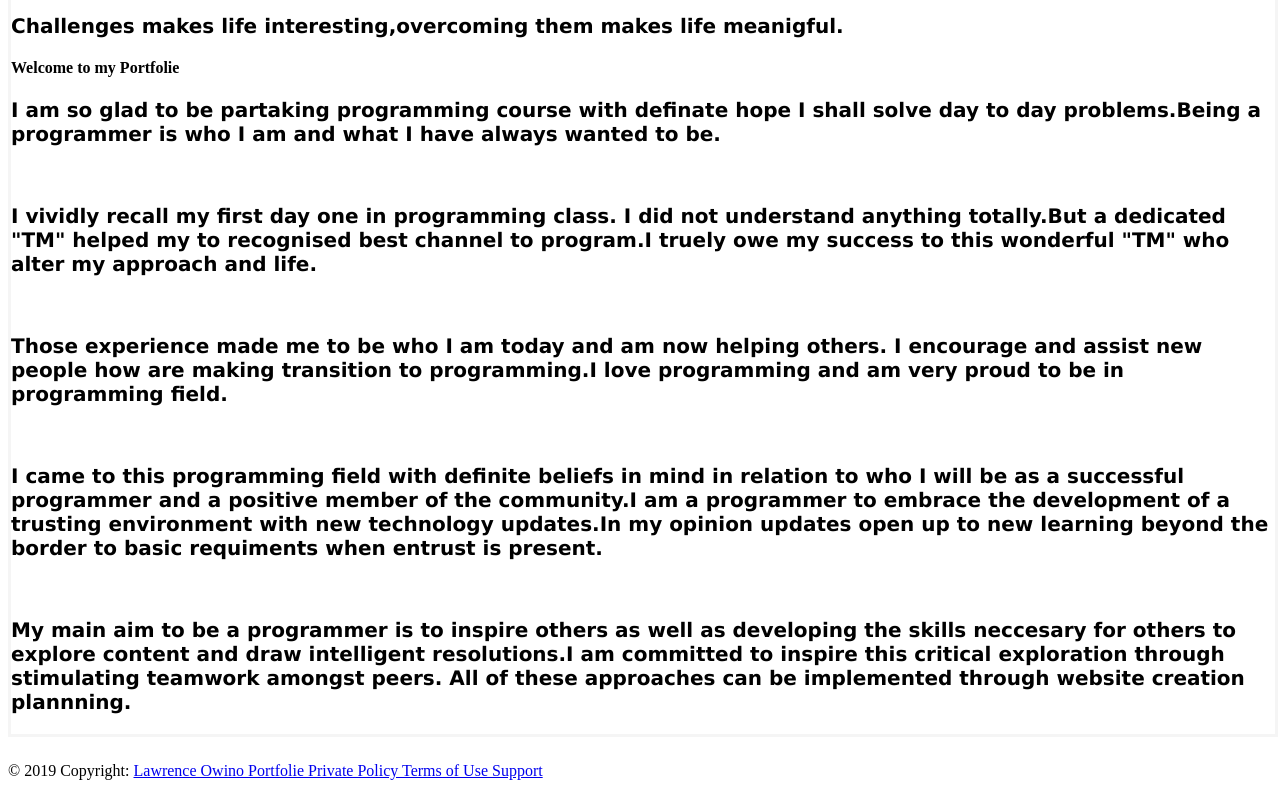
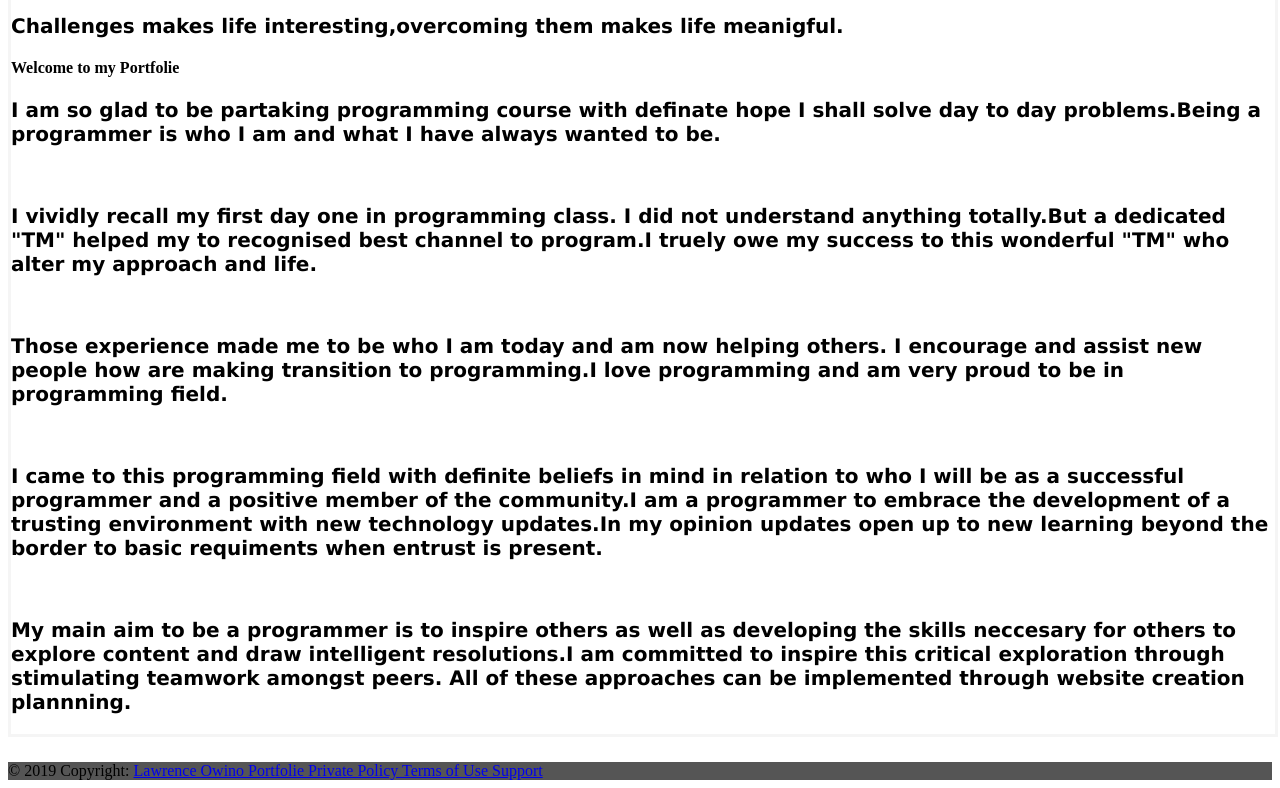
Before and after one commit to owinolawrence/My-portfolio, a plain HTML site: page index.html in a window 1280 px wide. Shown: the part 266-1054 px from the top of the page. Drawn offline with Linux system fonts and the light colour scheme.

Commit message:
Style footer and the content

```diff
--- a/styles.css
+++ b/styles.css
@@ -79,3 +79,8 @@ img{
           font-size:20px ;
           font-weight:bold ;
      }
+     footer{
+
+        background-color: #555;
+        height: line 0;
+    }
```
